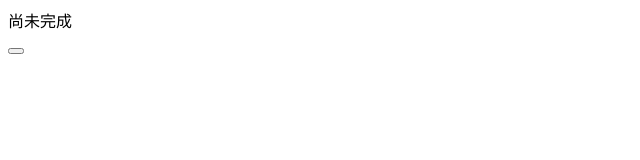
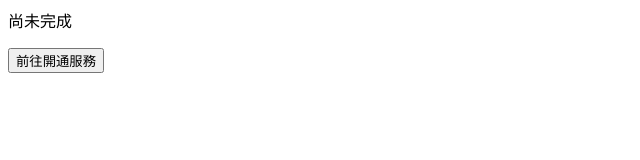
Before and after one commit to noeFly/parking-reg, a plain HTML site: page index.html in a window 1280 px wide. Shown: the whole page, without its empty margins (0-640 px from the left). Drawn offline with Linux system fonts and the light colour scheme.

Commit message:
Fix: button has no text

```diff
--- a/index.html
+++ b/index.html
@@ -14,6 +14,6 @@
     <p>
       尚未完成
     </p>
-    <button onClick="OAuth();" />
+    <button onClick="OAuth();">前往開通服務</button>
   </body>
 </html>
```
